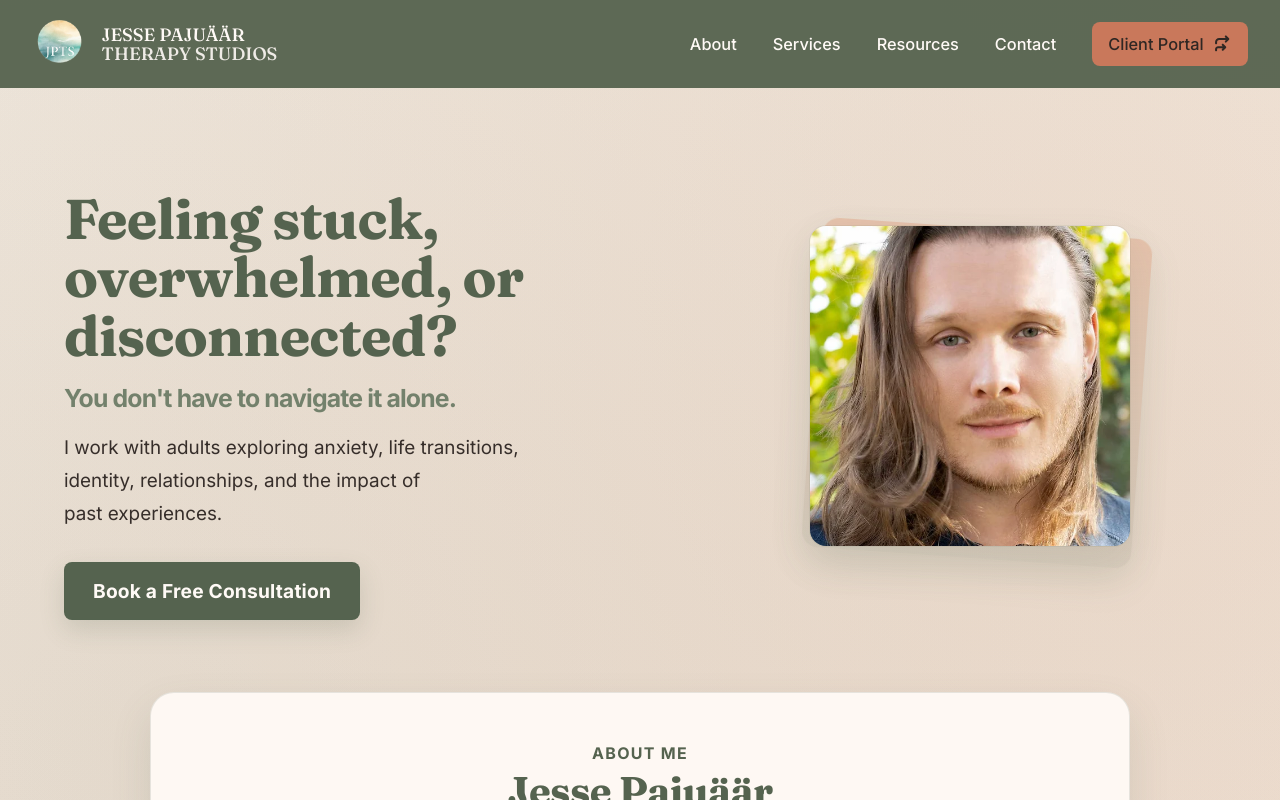
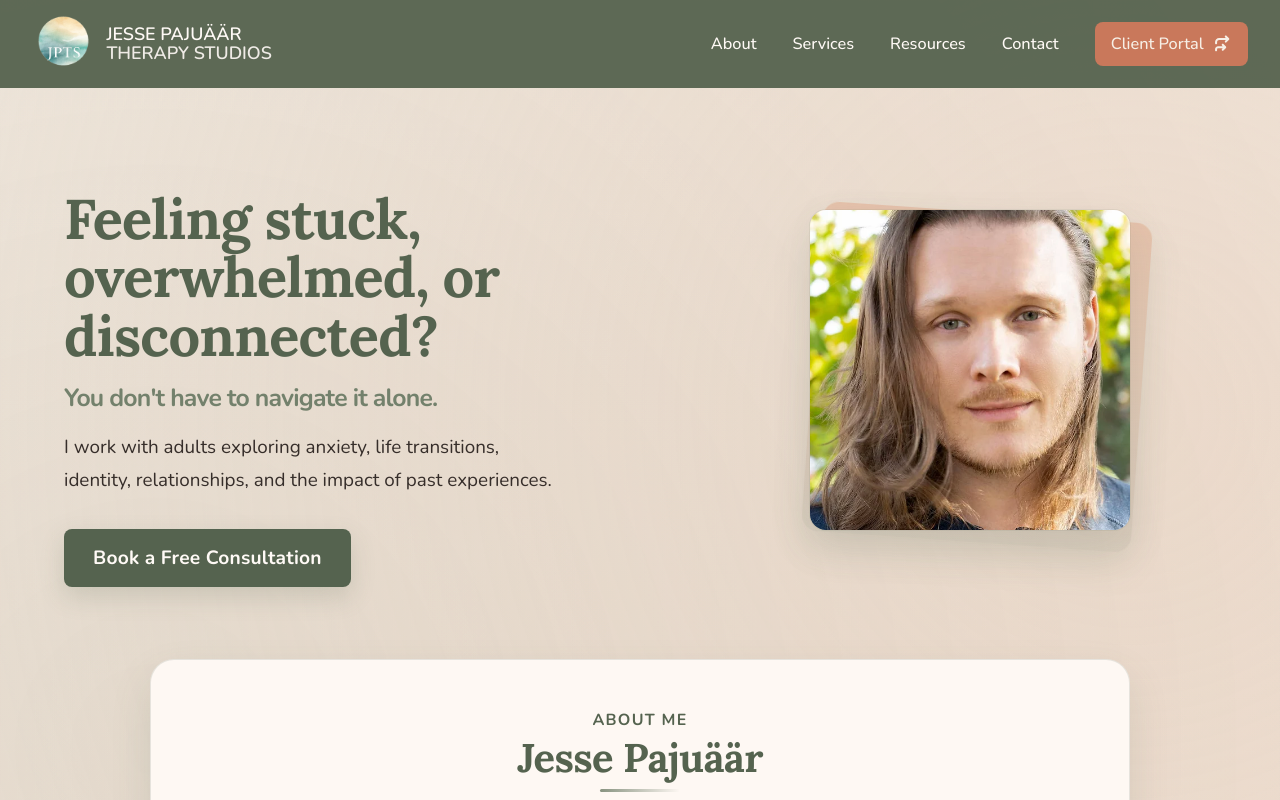
Before and after one commit to danispinxo/jesse-site, a Next.js app: page / in a window 1280 px wide. Shown: the top 800 px of the page. Built offline with nearby package versions, Linux system fonts and the light colour scheme.

Commit message:
New fonts

```diff
--- a/src/app/_components/Navbar.jsx
+++ b/src/app/_components/Navbar.jsx
@@ -31,8 +31,8 @@ const Navbar = () => {
           <Image
             src="/images/NewLogoTransp.webp"
             alt="JP Therapy StudiosLogo"
-            width={56}
-            height={56}
+            width={64}
+            height={64}
             className="logo-image"
           />
           <span className="logo-text">
--- a/src/app/layout.js
+++ b/src/app/layout.js
@@ -4,11 +4,11 @@ import "@fortawesome/fontawesome-svg-core/styles.css";
 import { config } from "@fortawesome/fontawesome-svg-core";
 import Navbar from "./_components/Navbar";
 import StructuredData from "./_components/StructuredData";
-import { Fraunces, Inter } from "next/font/google";
+import { Lora, Nunito } from "next/font/google";
 
 config.autoAddCss = false;
 
-const inter = Inter({
+const nunito = Nunito({
   subsets: ["latin"],
   weight: ["400", "500", "600", "700"],
   display: "swap",
@@ -16,7 +16,7 @@ const inter = Inter({
   variable: "--font-body",
 });
 
-const fraunces = Fraunces({
+const lora = Lora({
   subsets: ["latin"],
   weight: ["500", "600", "700"],
   display: "swap",
@@ -76,7 +76,7 @@ export default function RootLayout({ children }) {
   return (
     <html
       lang="en"
-      className={`${inter.variable} ${fraunces.variable}`}
+      className={`${nunito.variable} ${lora.variable}`}
     >
       <head>
         <meta name="viewport" content="width=device-width, initial-scale=1" />
--- a/src/app/styles/styles.scss
+++ b/src/app/styles/styles.scss
@@ -1,8 +1,8 @@
 @use "variables" as *;
 
 :root {
-  --font-heading-fallback: "Fraunces", georgia, serif;
-  --font-body-fallback: "Inter", "system-ui", "-apple-system", sans-serif;
+  --font-heading-fallback: "Lora", georgia, serif;
+  --font-body-fallback: "Nunito", "system-ui", "-apple-system", sans-serif;
 }
 
 * {
@@ -370,7 +370,7 @@ main p {
   left: 0;
   right: 0;
   z-index: 1000;
-  padding: $spacing-md;
+  padding: 0.75rem $spacing-md;
   transition: background-color $transition-normal;
   background-color: rgba($background-dark, 0.95);
 
@@ -396,18 +396,20 @@ main p {
     min-width: 0;
 
     .logo-image {
-      margin-right: 0.85rem;
+      margin-right: 0.65rem;
       flex-shrink: 0;
+      display: block;
     }
 
     .logo-text {
       margin-right: 1.75rem;
-      font-family: $font-secondary;
+      font-family: $font-primary;
       display: flex;
       flex-direction: column;
       align-items: flex-start;
       gap: 0.12rem;
       line-height: 0.95;
+      font-weight: 600;
 
       .name,
       .studio {
@@ -513,7 +515,7 @@ main p {
 
       &.consultation-button {
         background-color: $accent-gold;
-        color: $text-dark;
+        color: $background-light;
         padding: $spacing-sm $spacing-md;
         border-radius: $border-radius-sm;
         transition: transform $transition-normal, box-shadow $transition-normal;
@@ -524,7 +526,7 @@ main p {
         &:hover {
           transform: translateY(-2px);
           box-shadow: $shadow-md;
-          color: $text-dark;
+          color: $background-dark;
         }
 
         span {
--- a/src/app/styles/variables.scss
+++ b/src/app/styles/variables.scss
@@ -1,6 +1,6 @@
 // fonts
-$sub-font: var(--font-heading), "Fraunces", georgia, serif;
-$header-font: var(--font-heading), "Fraunces", georgia, serif;
+$sub-font: var(--font-heading), "Lora", georgia, serif;
+$header-font: var(--font-heading), "Lora", georgia, serif;
 $light-green: #e4c0a9;
 $primary-green: #55634f;
 $secondary-green: #73816c;
@@ -10,9 +10,9 @@ $text-light: #fffaf6;
 $text-muted: #5b4e47;
 $background-light: #f7efe6;
 $background-dark: #56624f;
-$font-primary: var(--font-body), "Inter", "system-ui", "-apple-system", "BlinkMacSystemFont",
+$font-primary: var(--font-body), "Nunito", "system-ui", "-apple-system", "BlinkMacSystemFont",
   sans-serif;
-$font-secondary: var(--font-heading), "Fraunces", georgia, serif;
+$font-secondary: var(--font-heading), "Lora", georgia, serif;
 
 // Spacing
 $spacing-xs: 0.25rem;
```
